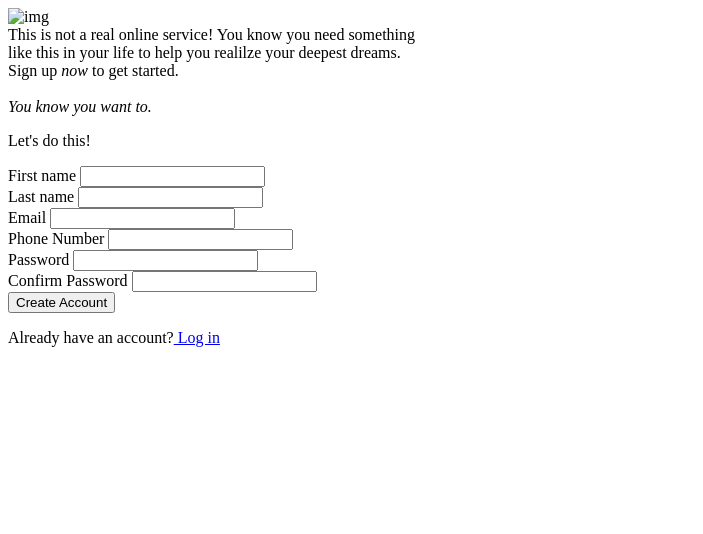
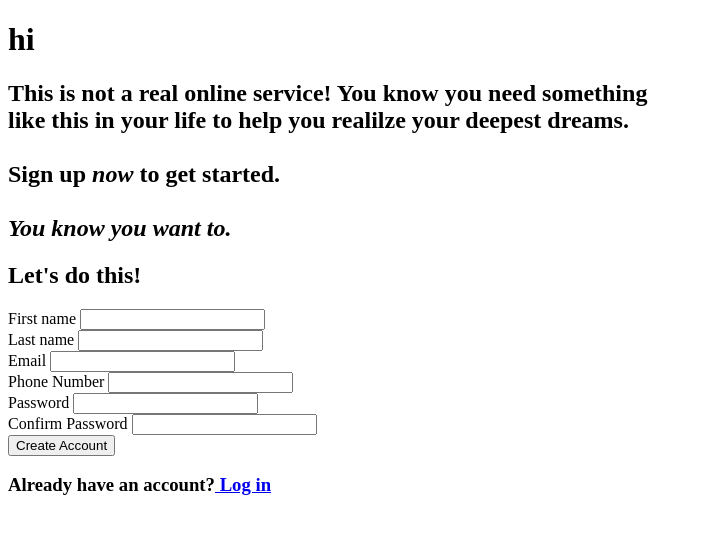
Before and after one commit to VeticaL/Sign-up-form, a plain HTML site: page index.html in a window 1280 px wide. Shown: the whole page, without its empty margins (0-703 px from the left). Drawn offline with Linux system fonts and the light colour scheme.

Commit message:
update structure

```diff
--- a/index.html
+++ b/index.html
@@ -9,18 +9,26 @@
   </head>
   <body>
     <div class="main">
-      <div class="image">
-        <img src="image.jpg" alt="img" />
+      <div class="left">
+        <h1>hi</h1>
       </div>
+      <div class="right">
         <div class="text">
-        This is not a real online service! You know you need something <br />
-        like this in your life to help you realilze your deepest dreams. <br />
+          <h2>
+            This is not a real online service! You know you need something
+            <br />
+            like this in your life to help you realilze your deepest dreams.
+            <br />
+            <br />
             Sign up <em>now</em> to get started. <br />
             <br />
             <em>You know you want to.</em>
+          </h2>
         </div>
         <div class="form">
-        <p>Let's do this!</p>
+          <h2>Let's do this!</h2>
+          <form action="" method="get">
+            <div class="form-left">
               <div class="firstname">
                 <label for="firstname">First name</label>
                 <input type="text" name="firstname" id="firstname" required />
@@ -33,6 +41,8 @@
                 <label for="email">Email</label>
                 <input type="email" name="eamil" id="email" required />
               </div>
+            </div>
+            <div class="form-right">
               <div class="phonenumber">
                 <label for="phone-number">Phone Number</label>
                 <input
@@ -56,12 +66,19 @@
               </div>
               <div class="confirmPassword">
                 <label for="confirmPassword">Confirm Password</label>
-          <input type="password" name="confirmPassword" id="confirmPassword" />
+                <input
+                  type="password"
+                  name="confirmPassword"
+                  id="confirmPassword"
+                />
               </div>
             </div>
+          </form>
+        </div>
         <div class="submit">
-        <button>Create Account</button>
-        <p>Already have an account?<a href="#"> Log in</a></p>
+          <button type="submit">Create Account</button>
+          <h3>Already have an account?<a href="#"> Log in</a></h3>
+        </div>
       </div>
     </div>
   </body>
```
Lines whose indentation alone changed are shown as unchanged.
